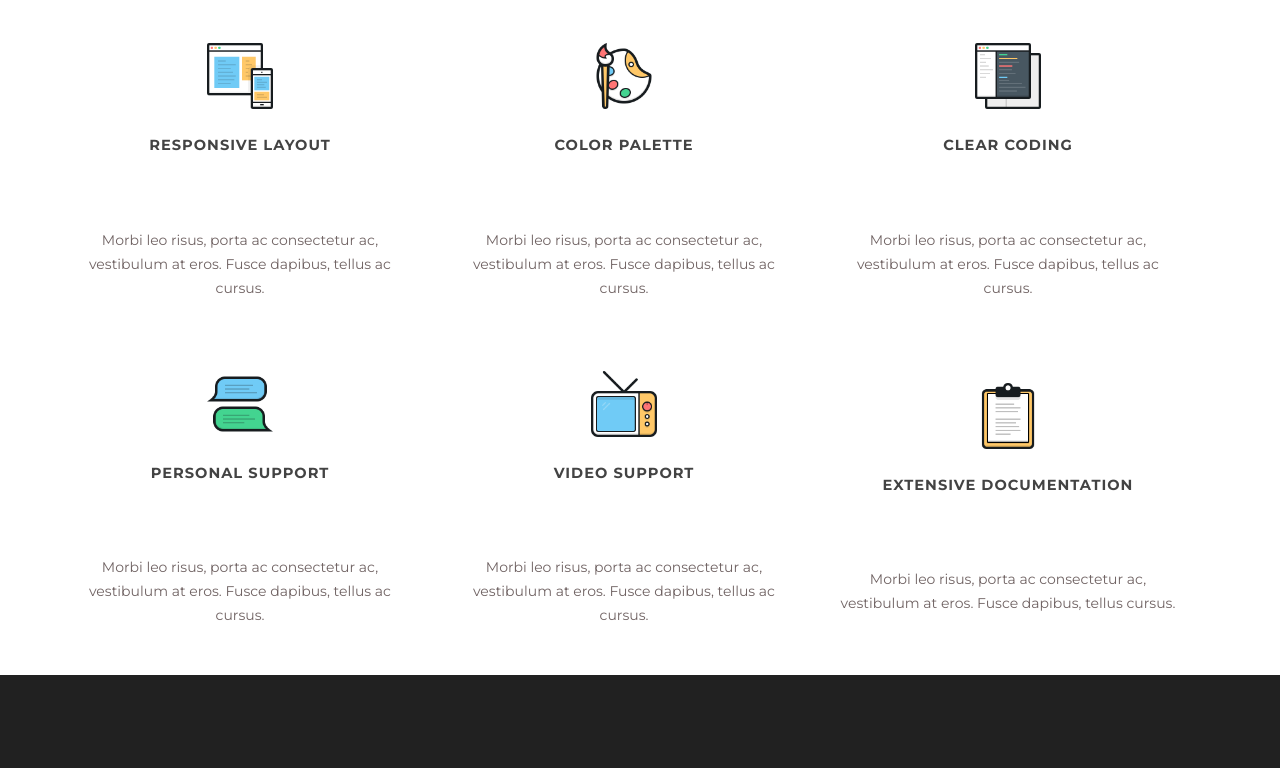
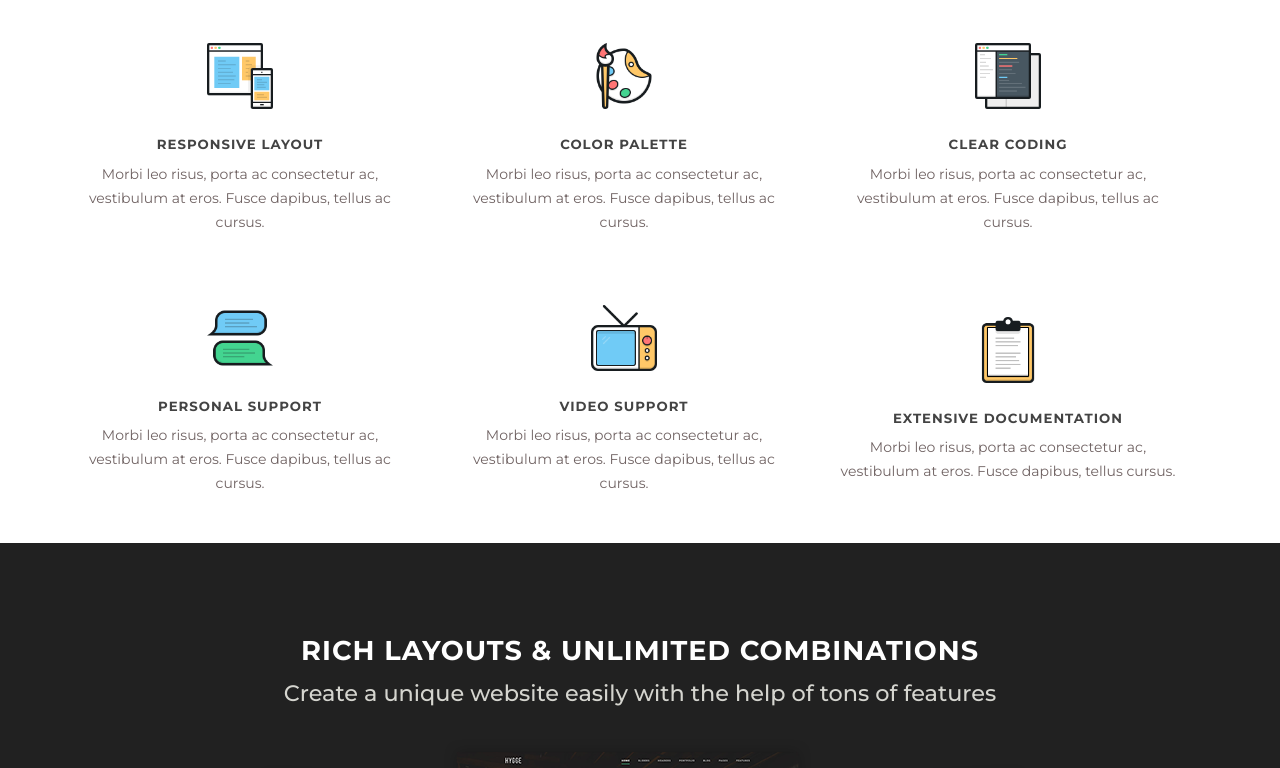
Before and after one commit to mashbd/third_project, a plain HTML site: page index.html in a window 1280 px wide. Shown: the part 980-1748 px from the top of the page. Drawn offline with Linux system fonts and the light colour scheme.

Commit message:
Update style.css

```diff
--- a/style.css
+++ b/style.css
@@ -412,15 +412,16 @@ a {
     padding-bottom: 4rem;
 
 }
-.head{
+.head-2{
     font-size: 1.1rem;
     color: #434343;
     display: flex;
     justify-content: center;
     align-items: center;
-    margin-bottom: 4rem;
+    margin-bottom: 1rem;
 
 }
+
 .employee img{
     width: 14rem;
 }
```
